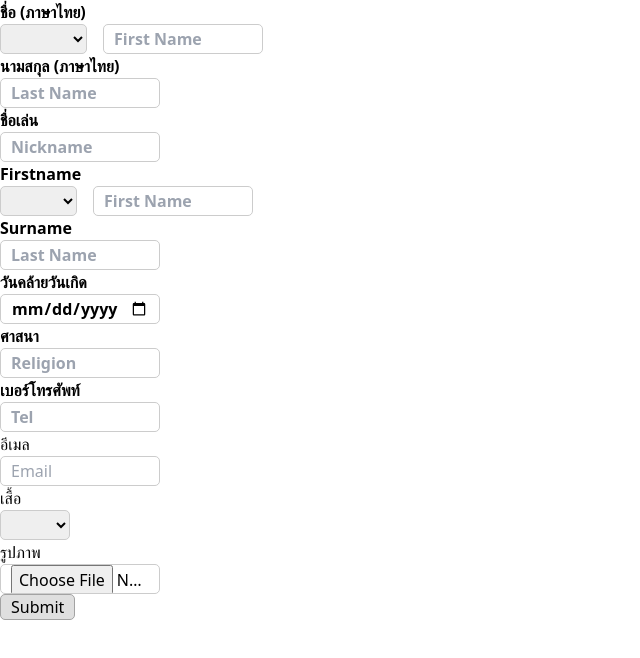
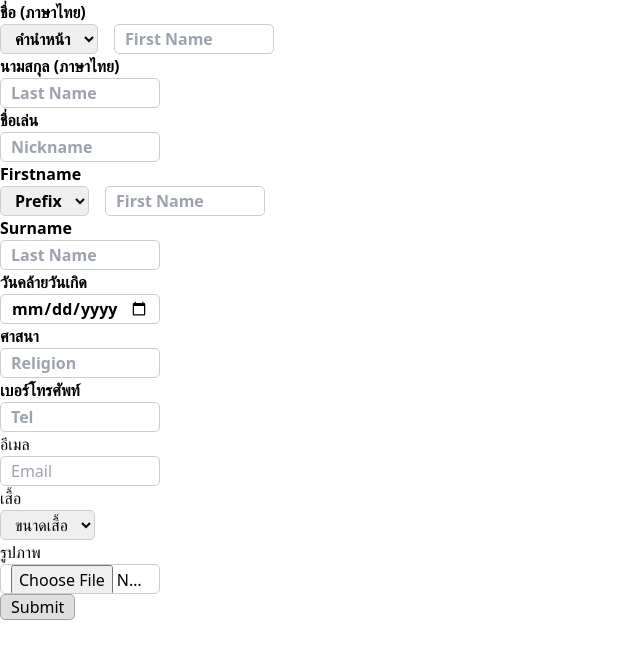
Before and after one commit to cpe-kmutt-student/comcamp33, a Next.js app: page /register/registration-form in a window 1280 px wide. Shown: the top 658 px of the page, without its empty margins (0-640 px from the left). Built offline with nearby package versions, Linux system fonts and the light colour scheme.

Commit message:
Fix: dropdown menu

```diff
--- a/src/components/DropBox.js
+++ b/src/components/DropBox.js
@@ -13,7 +13,7 @@ export default function DropBox(props) {
   const createOptions = () => {
     let options = [];
     options.push(
-      <option name={null} hidden value={null} key="0"/>
+      <option name={null} hidden value="" key="0">{optionsList[0].value}</option>
     );
     for (let i = 0; i < optionsList.length; i++) {
       options.push(
--- a/src/pages/register/DropBoxData/prefix_en.json
+++ b/src/pages/register/DropBoxData/prefix_en.json
@@ -1,17 +1,18 @@
 [
   {
+    "name": "prefix_th",
+    "value": "Prefix"
+  },
+  {
     "name": "Mr.",
-    "placeholder": "Mr.",
     "value": "Mr."
   },
   {
     "name": "Ms.",
-    "placeholder": "Ms.",
     "value": "Ms."
   },
   {
     "name": "Mrs.",
-    "placeholder": "Mrs.",
     "value": "Mrs."
   }
 ]
--- a/src/pages/register/DropBoxData/prefix_th.json
+++ b/src/pages/register/DropBoxData/prefix_th.json
@@ -1,17 +1,18 @@
 [
   {
+    "name": "คำนำหน้า",
+    "value": "คำนำหน้า"
+  },
+  {
     "name": "นาย",
-    "placeholder": "นาย",
     "value": "นาย"
   },
   {
     "name": "นาง",
-    "placeholder": "นาง",
     "value": "นาง"
   },
   {
     "name": "นางสาว",
-    "placeholder": "นางสาว",
     "value": "นางสาว"
   }
 ]
--- a/src/pages/register/DropBoxData/shirt_size.json
+++ b/src/pages/register/DropBoxData/shirt_size.json
@@ -1,27 +1,26 @@
 [
   {
+    "name": "ขนาดเสื้อ",
+    "value": "ขนาดเสื้อ"
+  },
+  {
     "name": "S",
-    "placeholder": "S",
     "value": "S"
   },
   {
     "name": "M",
-    "placeholder": "M",
     "value": "M"
   },
   {
     "name": "L",
-    "placeholder": "L",
     "value": "L"
   },
   {
     "name": "XL",
-    "placeholder": "XL",
     "value": "XL"
   },
   {
     "name": "XXL",
-    "placeholder": "XXL",
     "value": "XXL"
   }
 ]
```
